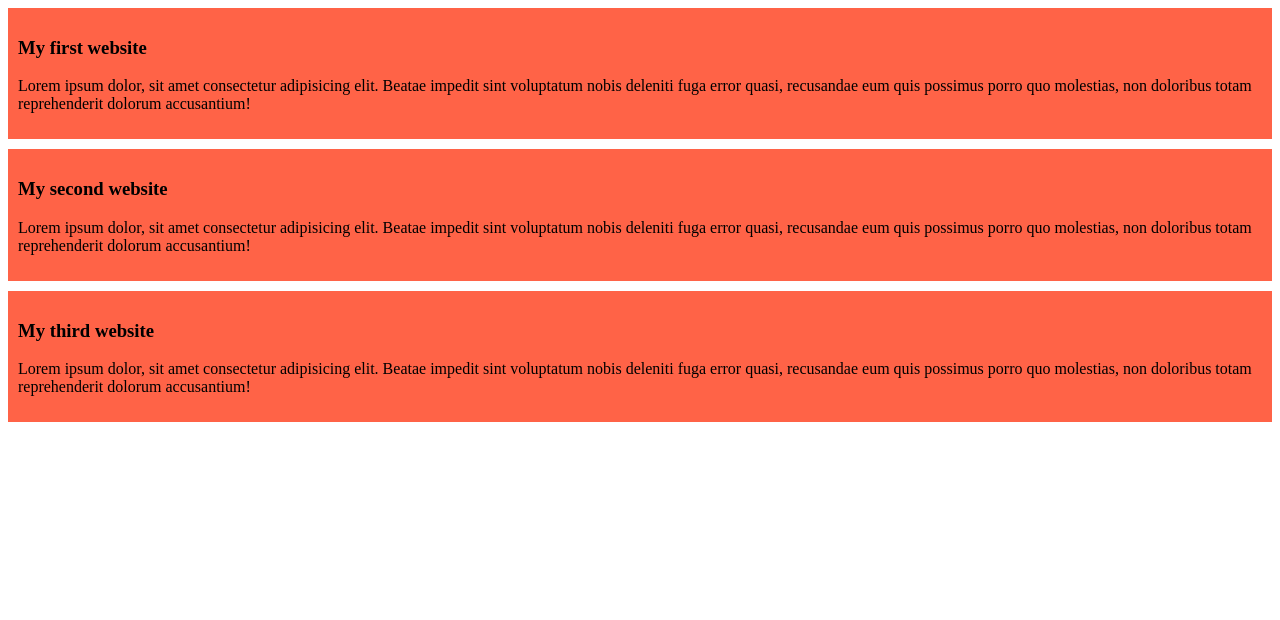
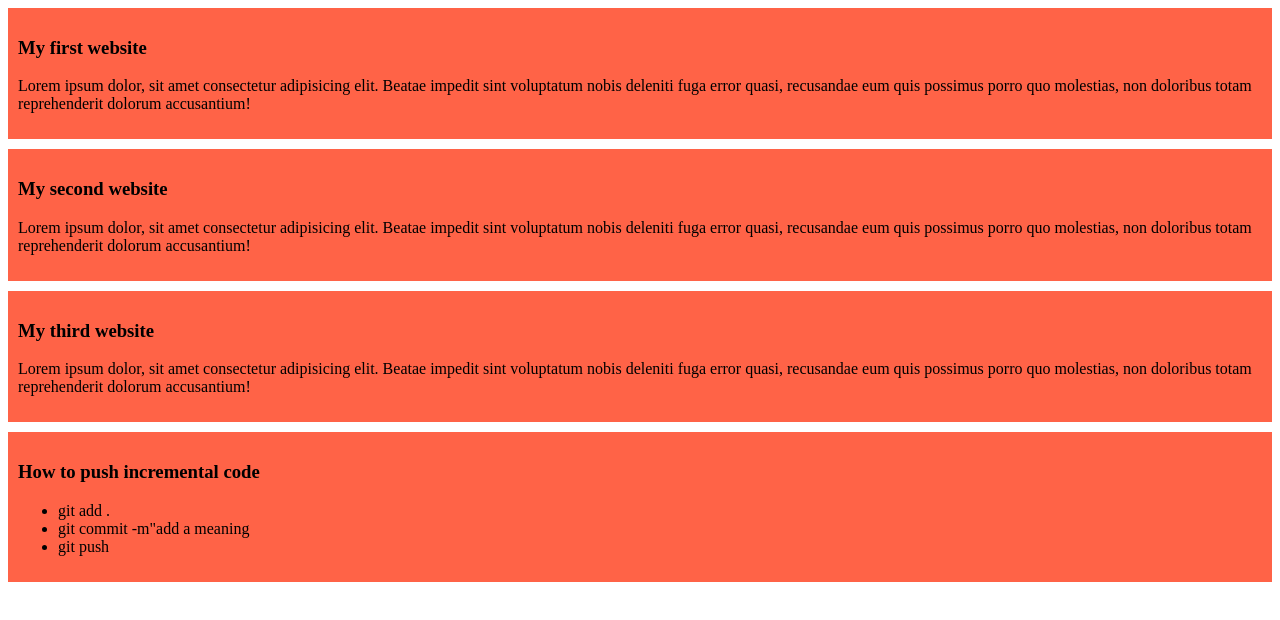
Before and after one commit to imransheikh12/my-simples-website, a plain HTML site: page index.html in a window 1280 px wide. Drawn offline with Linux system fonts and the light colour scheme.

Commit message:
added a list to push code

```diff
--- a/index.html
+++ b/index.html
@@ -19,5 +19,13 @@
         <h3>My third website</h3>
         <p>Lorem ipsum dolor, sit amet consectetur adipisicing elit. Beatae impedit sint voluptatum nobis deleniti fuga error quasi, recusandae eum quis possimus porro quo molestias, non doloribus totam reprehenderit dolorum accusantium!</p>
     </div>
+    <div>
+        <h3>How to push incremental code</h3>
+        <ul>
+            <li>git add .</li>
+            <li>git commit -m"add a meaning</li>
+            <li>git push</li>
+        </ul>
+    </div>
 </body>
 </html>
```
